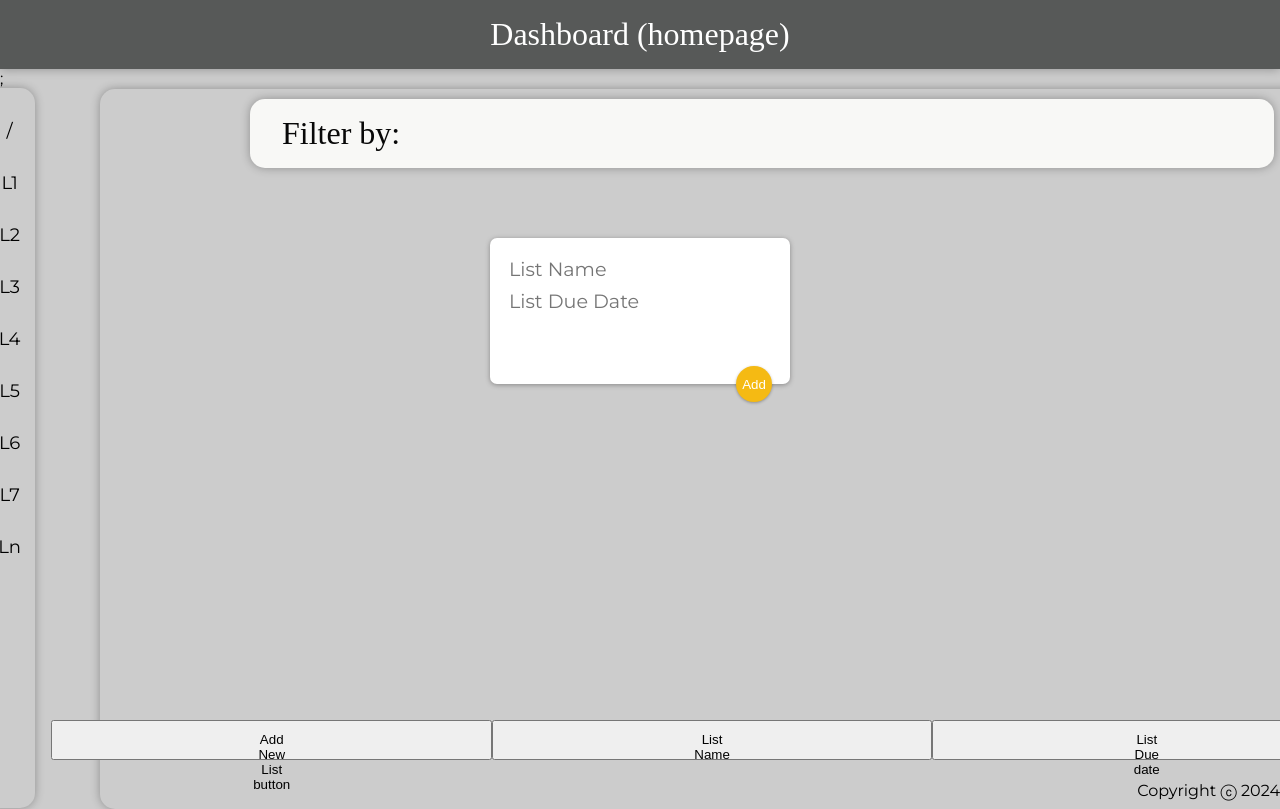
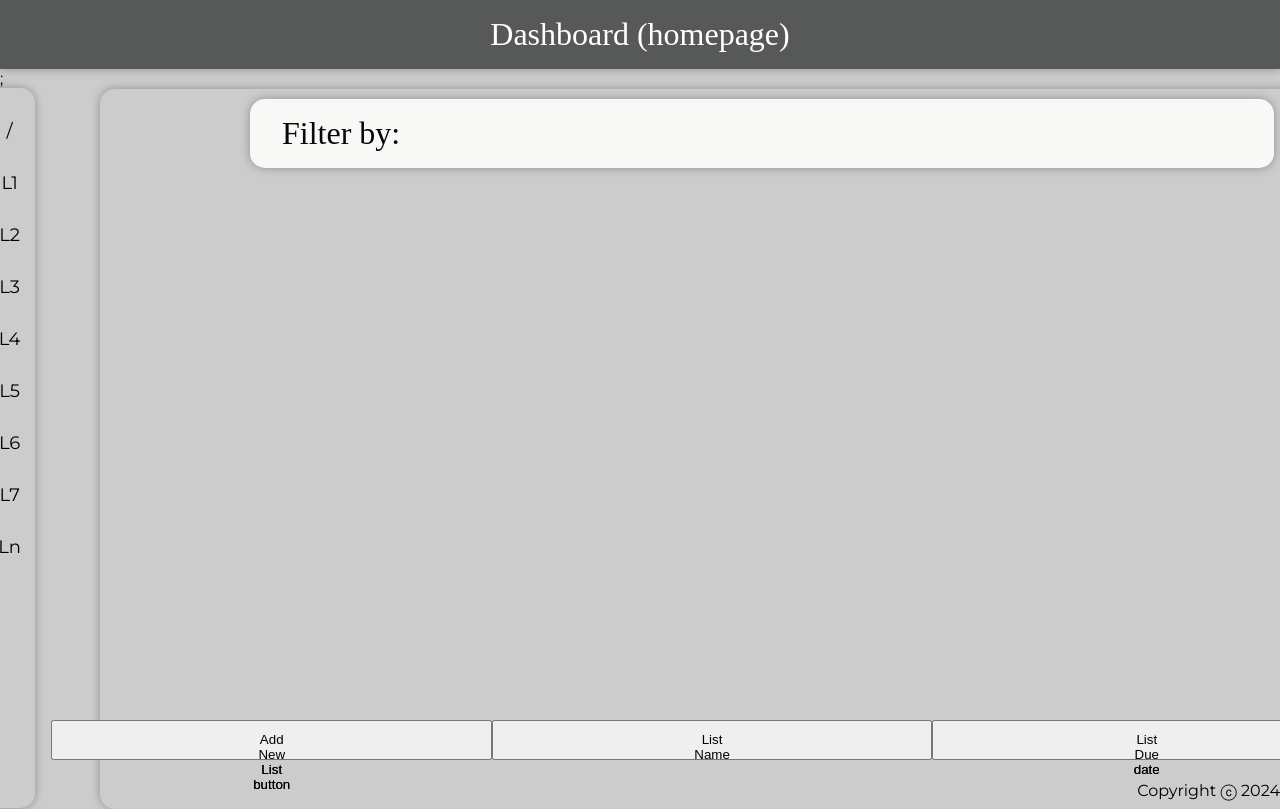
Before and after one commit to nr768/CS312-Task-Manager-App, a React (Create React App) app in the folder task-manager/: page / in a window 1280 px wide. Shown: the top 809 px of the page. Built offline with nearby package versions, Linux system fonts and the light colour scheme; a web font is replaced by a local one.

Commit message:
Collin Boyer monday work
I made some changes to the pages so the list name, list due date, and add button parts on the bottom do what we want. Not styled correctly but functionally correct

```diff
--- a/task-manager/src/Pages/HomePage.jsx
+++ b/task-manager/src/Pages/HomePage.jsx
@@ -2,10 +2,10 @@ import React, { useState } from "react";
 import Header from "../components/Header";
 import Footer from "../components/Footer";
 import Note from "../components/Note";
-import CreateArea from "../components/CreateArea";
 import Filter_Box from "../components/FilterBox";
 import Big_Box from "../components/BigBox";
 import Nav_Bar from "../components/NavBar";
+import Add_button from "../components/AddButtons";
 
 function HomePage(){
   const [notes, setNotes] = useState([]);
@@ -31,7 +31,7 @@ function HomePage(){
       <Big_Box />
 
       <Nav_Bar />
-      <CreateArea onAdd={new_note} />
+      <Add_button onAdd={new_note} />
       {notes.map((noteItem, index) => {
         return (
           <Note
--- a/task-manager/src/Pages/ListPage.jsx
+++ b/task-manager/src/Pages/ListPage.jsx
@@ -2,10 +2,10 @@ import React, { useState } from "react";
 import Header from "../components/Header";
 import Footer from "../components/Footer";
 import Note from "../components/Note";
-import CreateArea from "../components/CreateArea";
 import Filter_Box from "../components/FilterBox";
 import Big_Box from "../components/BigBox";
 import Nav_Bar from "../components/NavBar";
+import Add_button from "../components/AddButtons";
 
 function ListPage(){
     const [notes, setNotes] = useState([]);
@@ -31,7 +31,7 @@ function ListPage(){
         <Big_Box />
 
         <Nav_Bar />
-        <CreateArea onAdd={new_note} />
+        <Add_button onAdd={new_note} />
         {notes.map((noteItem, index) => {
           return (
             <Note
```
